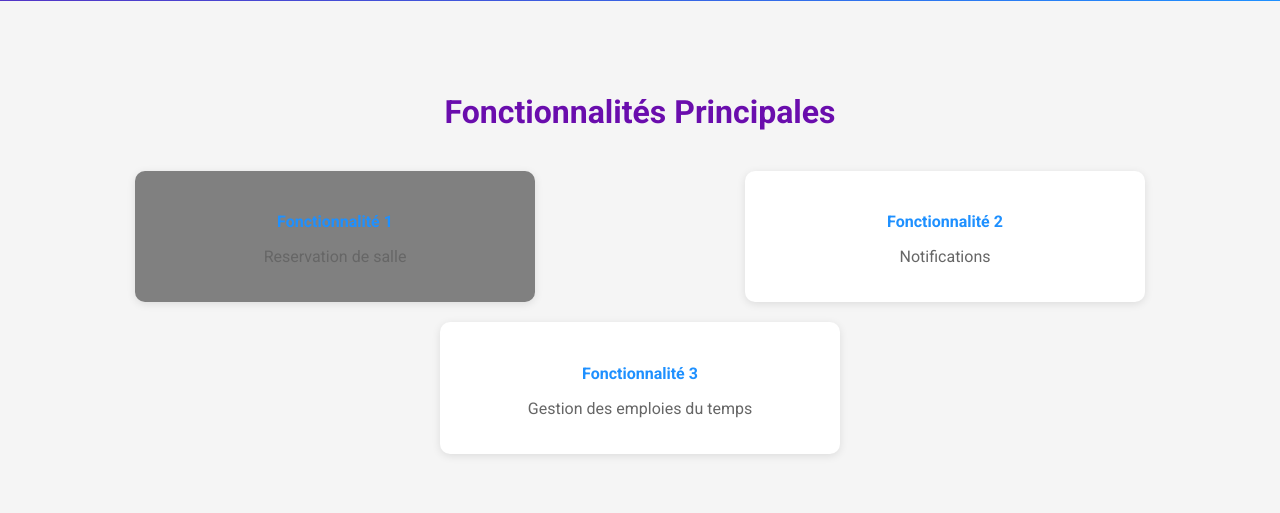
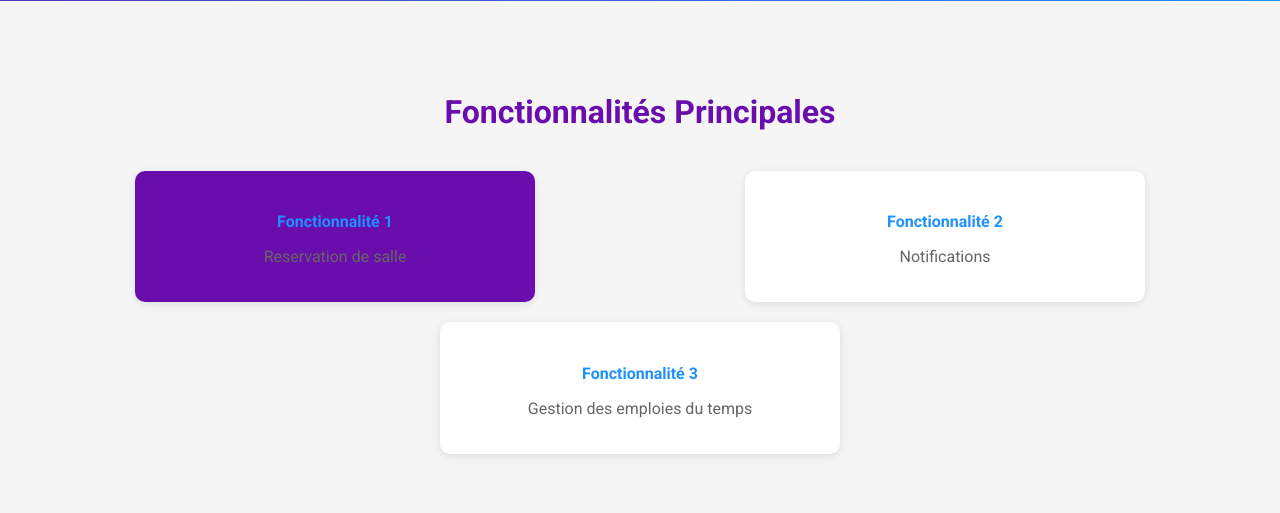
Before and after one commit to ButterflyIsCoding/Ureserv, a Django app: page / in a window 1280 px wide, with the pointer over the restyled element. Shown: the part 661-1174 px from the top of the page. Run offline with Django 5.2, Linux system fonts and the light colour scheme; parts of the project's set-up code (start-up, migrations or seed data) failed here and were passed over.

Commit message:
december 3 third commit

```diff
--- a/ureserve_back_heil/static/css/style.css
+++ b/ureserve_back_heil/static/css/style.css
@@ -118,7 +118,7 @@ nav a:hover {
 }
 
 .feature:hover {
-    background-color: gray;
+    background-color: var(--violet);
 }
 
 /* Pied de page (Footer) */
```
